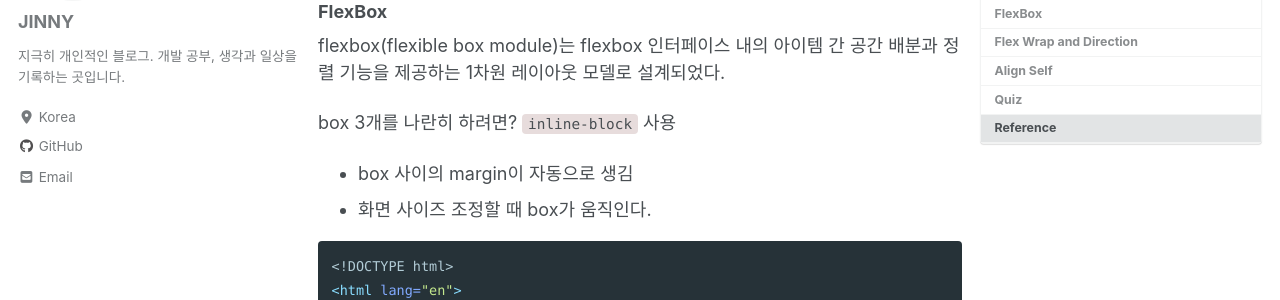
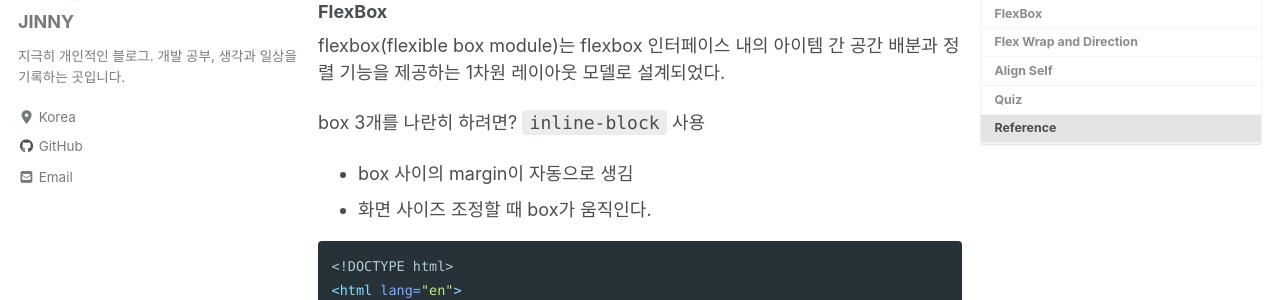
Before and after one commit to jinn-dev/jinn-dev.github.io, a Jekyll site: the page built from _posts/Web/2020-03-20-css-flexbox-review.md, in a window 1280 px wide. Shown: the part 207-507 px from the top of the page. Built offline with Jekyll 4.4.1, drawn with Linux system fonts in a browser that asks for light colours; cached includes are drawn as plain includes; nearby versions of some CDN libraries; comment, search, counter and statistics services are not loaded.

Commit message:
modified code style

```diff
--- a/_sass/minimal-mistakes/_base.scss
+++ b/_sass/minimal-mistakes/_base.scss
@@ -167,7 +167,8 @@ figcaption > code,
 td > code {
   padding-top: 0.1rem;
   padding-bottom: 0.1rem;
-  font-size: 0.8em;
+  font-size: 1.0em;
+  font-weight: 400;
   background: $code-background-color;
   border-radius: $border-radius;
 
--- a/_sass/minimal-mistakes/_variables.scss
+++ b/_sass/minimal-mistakes/_variables.scss
@@ -54,7 +54,7 @@ $light-gray: mix(#fff, $gray, 50%) !default;
 $lighter-gray: mix(#fff, $gray, 90%) !default;
 
 $background-color: #fff !default;
-$code-background-color: #e7dcdc !default;
+$code-background-color: #eeebeb !default;
 $code-background-color-dark: $light-gray !default;
 $text-color: $dark-gray !default;
 $muted-text-color: mix(#fff, $text-color, 35%) !default;
```
